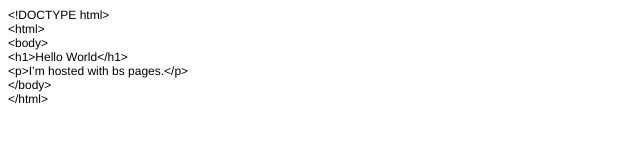
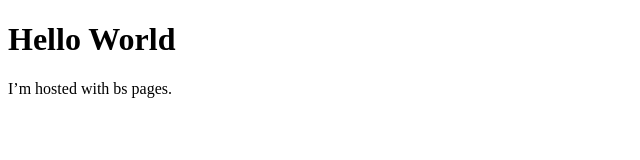
Before and after one commit to PaulMehaignerie/PaulMehaignerie.github.io, a plain HTML site: page index.html in a window 1280 px wide. Shown: the whole page, without its empty margins (0-640 px from the left). Drawn offline with Linux system fonts and the light colour scheme.

Commit message:
Update index.html

```diff
--- a/index.html
+++ b/index.html
@@ -1,22 +1,7 @@
-<!DOCTYPE html PUBLIC "-//W3C//DTD HTML 4.01//EN" "http://www.w3.org/TR/html4/strict.dtd">
+<!DOCTYPE html>
 <html>
-<head>
-  <meta http-equiv="Content-Type" content="text/html; charset=utf-8">
-  <meta http-equiv="Content-Style-Type" content="text/css">
-  <title></title>
-  <meta name="Generator" content="Cocoa HTML Writer">
-  <meta name="CocoaVersion" content="2022.6">
-  <style type="text/css">
-    p.p1 {margin: 0.0px 0.0px 0.0px 0.0px; font: 12.0px Helvetica}
-  </style>
-</head>
 <body>
-<p class="p1">&lt;!DOCTYPE html&gt;</p>
-<p class="p1">&lt;html&gt;</p>
-<p class="p1">&lt;body&gt;</p>
-<p class="p1">&lt;h1&gt;Hello World&lt;/h1&gt;</p>
-<p class="p1">&lt;p&gt;I’m hosted with bs pages.&lt;/p&gt;</p>
-<p class="p1">&lt;/body&gt;</p>
-<p class="p1">&lt;/html&gt;</p>
+<h1>Hello World</h1>
+<p>I’m hosted with bs pages.</p>
 </body>
 </html>
```
